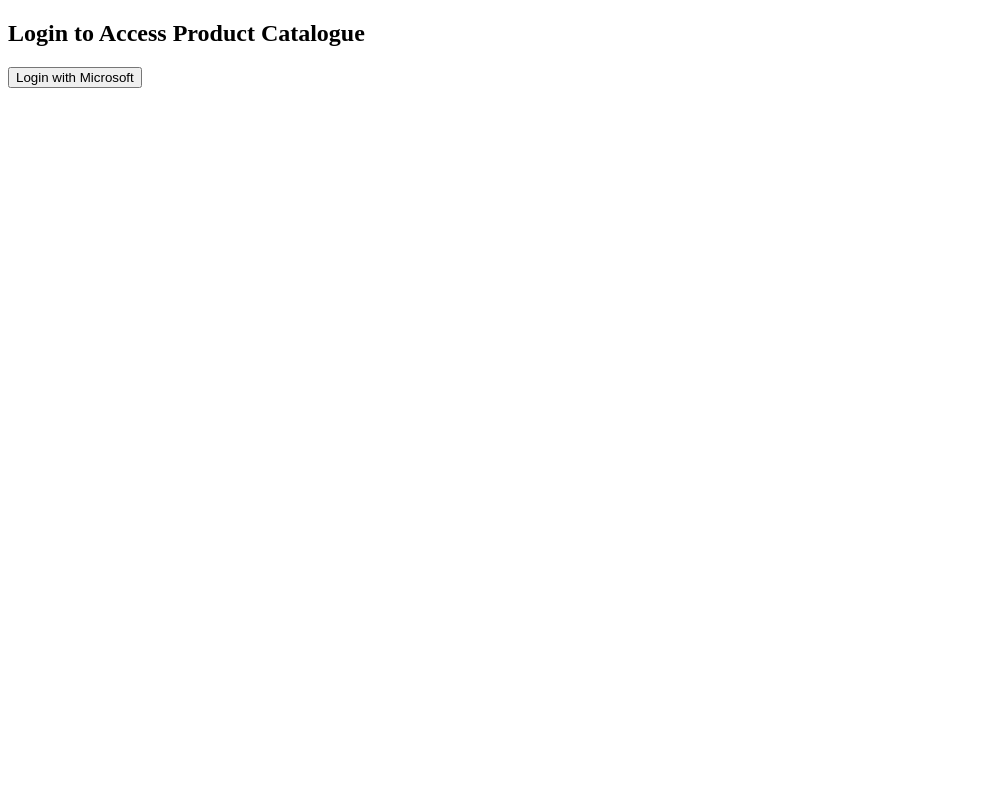
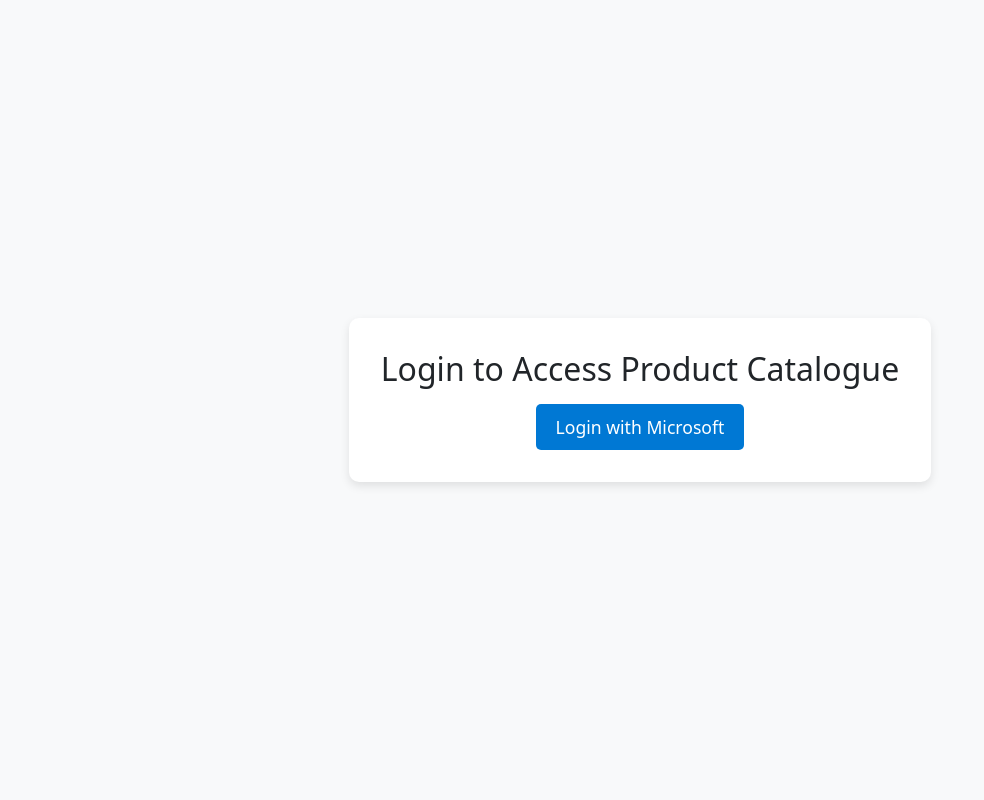
Before and after one commit to Dhruv2605/product_catalogue_ell887, a Flask app: template templates/login.html in a window 1280 px wide. Shown: the whole page, without its empty margins (0-984 px from the left). Run offline with Flask 3, Linux system fonts and the light colour scheme; the template is opened without the code that fills it, so the values that code supplies are empty.

Commit message:
login changes

```diff
--- a/templates/login.html
+++ b/templates/login.html
@@ -1,10 +1,51 @@
 <!DOCTYPE html>
 <html lang="en">
 <head>
-    <title>Login</title>
+    <meta charset="UTF-8">
+    <meta name="viewport" content="width=device-width, initial-scale=1.0">
+    <title>Login | Product Catalogue</title>
+    <!-- Bootstrap CSS -->
+    <link href="https://cdn.jsdelivr.net/npm/bootstrap@5.3.0/dist/css/bootstrap.min.css" rel="stylesheet">
+    <!-- Custom Styles -->
+    <style>
+        body {
+            background-color: #f8f9fa;
+            height: 100vh;
+            display: flex;
+            align-items: center;
+            justify-content: center;
+        }
+        .login-container {
+            background: white;
+            padding: 2rem;
+            border-radius: 10px;
+            box-shadow: 0 4px 10px rgba(0, 0, 0, 0.1);
+            text-align: center;
+        }
+        .login-btn {
+            background-color: #0078d4;
+            color: white;
+            border: none;
+            padding: 10px 20px;
+            font-size: 1.1rem;
+            border-radius: 5px;
+            transition: 0.3s;
+        }
+        .login-btn:hover {
+            background-color: #005ea6;
+        }
+    </style>
 </head>
 <body>
-    <h2>Login to Access Product Catalogue</h2>
-    <a href="{{ url_for('login') }}"><button>Login with Microsoft</button></a>
+
+<div class="login-container">
+    <h2 class="mb-3">Login to Access Product Catalogue</h2>
+    <a href="{{ url_for('login') }}">
+        <button class="login-btn">Login with Microsoft</button>
+    </a>
+</div>
+
+<!-- Bootstrap JS -->
+<script src="https://cdn.jsdelivr.net/npm/bootstrap@5.3.0/dist/js/bootstrap.bundle.min.js"></script>
 </body>
 </html>
```
